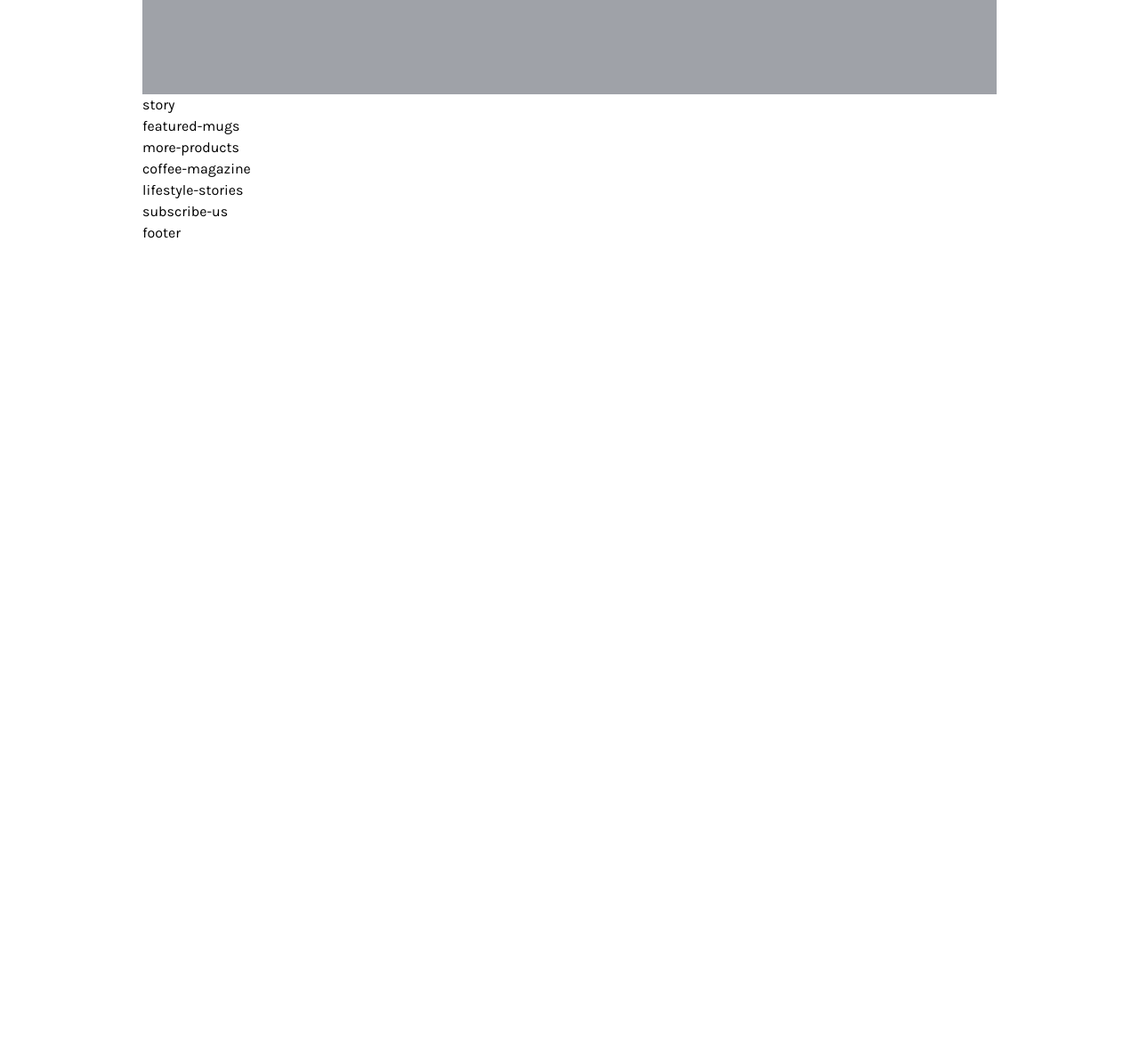
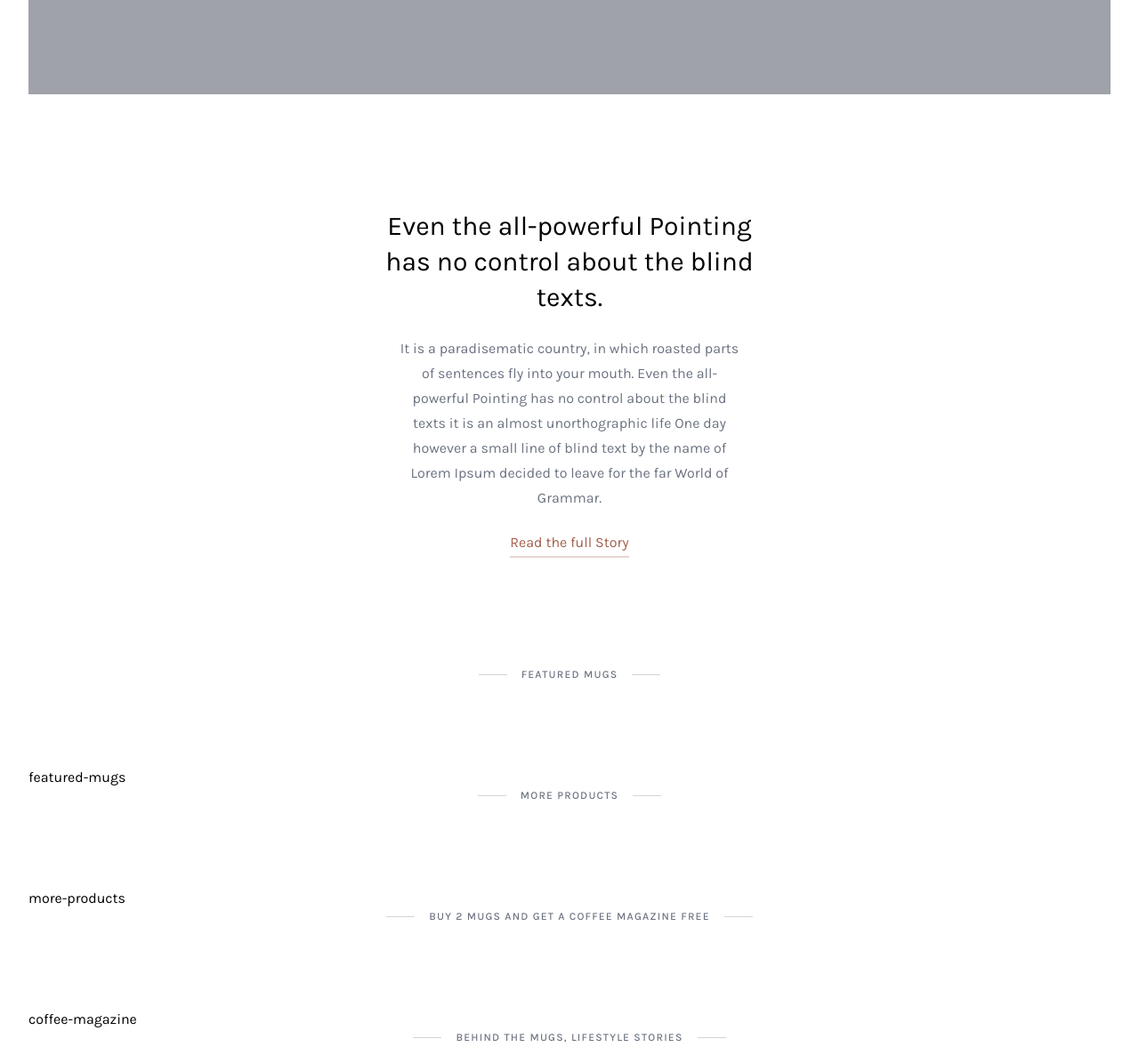
Before and after one commit to hvQuoc133/Coffee-style, a website: page public/index.html in a window 1280 px wide. Shown: the part 500-1677 px from the top of the page at 89% size. Before the commit the page ends 800 px from the top, so only its background shows below. Drawn offline with nearby package versions, Linux system fonts and the light colour scheme; files that its build step writes are made by us from their sources.

Commit message:
Update index.html, input.css, and tailwind.config.js

```diff
--- a/public/index.html
+++ b/public/index.html
@@ -1,5 +1,6 @@
 <!DOCTYPE html>
 <html lang="en">
+
 <head>
     <meta charset="UTF-8">
     <meta name="viewport" content="width=device-width, initial-scale=1.0">
@@ -8,9 +9,10 @@
     <script src="main.js" type="text/javascript" async></script>
     <title>Coffee style</title>
 </head>
+
 <body>
     <div id="root">
-        <div class="content-wrapper font-Karla w-full max-w-screen-lg text-base mx-auto px-8">
+        <div class="content-wrapper font-Karla max-w-screen-2xl text-base mx-auto px-8">
             <header class="p-6 mx-auto">
                 <nav class="flex flex-row justify-between items-center relative">
 
@@ -18,7 +20,8 @@
                         CoffeeStyle.
                     </div>
 
-                    <ul id="cf-top-menu" class="basis-3/6 hidden lg:flex lg:items-center lg:justify-end lg:gap-8 uppercase text-sm text-gray-500 font-medium">
+                    <ul id="cf-top-menu"
+                        class="basis-3/6 hidden lg:flex lg:items-center lg:justify-end lg:gap-8 uppercase text-sm text-gray-500 font-medium">
                         <li class="cf-top-menu-item">
                             <a href="#" class="">Home</a>
                         </li>
@@ -39,11 +42,14 @@
                         </li>
                     </ul>
 
-                    <ul class="basis-3/6 lg:basis-1/6 flex justify-end lg:justify-start items-center ml-16 uppercase text-sm text-gray-500 font-medium">
+                    <ul
+                        class="basis-3/6 lg:basis-1/6 flex justify-end lg:justify-start items-center ml-16 uppercase text-sm text-gray-500 font-medium">
                         <li class="cf-top-menu-item">
                             <a href="#" class="flex items-center">
-                                <svg xmlns="http://www.w3.org/2000/svg" fill="none" viewBox="0 0 24 24" stroke-width="1.5" stroke="currentColor" class="cf-icon">
-                                    <path stroke-linecap="round" stroke-linejoin="round" d="M15.75 10.5V6a3.75 3.75 0 1 0-7.5 0v4.5m11.356-1.993 1.263 12c.07.665-.45 1.243-1.119 1.243H4.25a1.125 1.125 0 0 1-1.12-1.243l1.264-12A1.125 1.125 0 0 1 5.513 7.5h12.974c.576 0 1.059.435 1.119 1.007ZM8.625 10.5a.375.375 0 1 1-.75 0 .375.375 0 0 1 .75 0Zm7.5 0a.375.375 0 1 1-.75 0 .375.375 0 0 1 .75 0Z" />
+                                <svg xmlns="http://www.w3.org/2000/svg" fill="none" viewBox="0 0 24 24"
+                                    stroke-width="1.5" stroke="currentColor" class="cf-icon">
+                                    <path stroke-linecap="round" stroke-linejoin="round"
+                                        d="M15.75 10.5V6a3.75 3.75 0 1 0-7.5 0v4.5m11.356-1.993 1.263 12c.07.665-.45 1.243-1.119 1.243H4.25a1.125 1.125 0 0 1-1.12-1.243l1.264-12A1.125 1.125 0 0 1 5.513 7.5h12.974c.576 0 1.059.435 1.119 1.007ZM8.625 10.5a.375.375 0 1 1-.75 0 .375.375 0 0 1 .75 0Zm7.5 0a.375.375 0 1 1-.75 0 .375.375 0 0 1 .75 0Z" />
                                 </svg>
                                 <span class="mx-2">Cart</span>
                                 <span class="cf-bagde-cricle bg-orange-400 text-white">9+</span>
@@ -51,22 +57,26 @@
                         </li>
                     </ul>
                     <div class="basis-1/6 lg:hidden flex items-center cursor-pointer px-3 sm:px-8">
-                    <svg id="cf-toggle-top-menu-icon" xmlns="http://www.w3.org/2000/svg" fill="none" viewBox="0 0 24 24" strokeWidth={1.5} stroke="currentColor" class="cf-icon">
-                        <path strokeLinecap="round" strokeLinejoin="round" d="M3.75 6.75h16.5M3.75 12h16.5m-16.5 5.25h16.5" />
+                        <svg id="cf-toggle-top-menu-icon" xmlns="http://www.w3.org/2000/svg" fill="none"
+                            viewBox="0 0 24 24" strokeWidth={1.5} stroke="currentColor" class="cf-icon">
+                            <path strokeLinecap="round" strokeLinejoin="round"
+                                d="M3.75 6.75h16.5M3.75 12h16.5m-16.5 5.25h16.5" />
                         </svg>
 
                     </div>
                 </nav>
             </header>
             <main>
-                <div class="slider h-[530px] bg-slider-bg bg-cover bg-no-repeat bg-bottom">
+                <div class="slider h-[530px] w-  bg-slider-bg bg-cover bg-no-repeat bg-bottom">
                     <div class="w-full h-full flex justify-center items-center bg-gray-900 bg-opacity-40">
                         <div class="mx-16 text-white text-center">
                             <div class="uppercase mb-6">Best place to buy coffee</div>
                             <div class="font-medium text-5xl mb-6">Coffee Mugs</div>
-                        <div class="font-medium text-lg mb-8">The most versatile furniture system ever created. Designed to fit your life, made to move and grow.</div>
+                            <div class="font-medium text-lg mb-8">The most versatile furniture system ever created.
+                                Designed to fit your life, made to move and grow.</div>
                             <div class="flex justify-center">
-                           <div class="uppercase bg-white text-gray-900 w-max tracking-wider py-4 px-8 text-sm font-semibold cursor-pointer hover:bg-opacity-95">
+                                <div
+                                    class="uppercase bg-white text-gray-900 w-max tracking-wider py-4 px-8 text-sm font-semibold cursor-pointer hover:bg-opacity-95">
                                     Explore Our Products
                                 </div>
                             </div>
@@ -75,21 +85,57 @@
                 </div> <!--End slider-->
 
                 <div class="story">
-                    story
+                    <div class="w-full h-full flex justify-center items-center">
+                        <div class="px-4 sm:px-16 md:px-32 lg:px-64 xl:px-96 py-32 text-center">
+                            <div class="text-3xl leading-10 mb-6 font-normal">Even the all-powerful Pointing has no control about the blind texts.</div>
+                            <div class="px-7 text-gray-500 leading-7 mb-6">It is a paradisematic country, in which roasted parts of sentences fly into your mouth.
+                                Even the all-powerful Pointing has no control about the blind texts it is an almost
+                                unorthographic
+                                life One day however a small line of blind text by the name of Lorem Ipsum decided to
+                                leave for the
+                                far World of Grammar.</div>
+                            <div>
+                                <a class="text-coffee-400 hover:text-coffee-600 relative after:absolute after:-bottom-2 after:left-0
+                                after:bg-coffee-50 hover:after:bg-coffee-200 after:h-0.5 after:w-full after:transition-all after:ease-in-out after:duration-400" href="#">Read the full Story</a>
+                            </div>
+                        </div>
+
+                    </div>
                 </div> <!--End story-->
+
+                <div class="cf-subheadline">
+                    <div class="cf-subheadline-deco-line"></div>
+                    <div class="cf-subheadline-label">Featured mugs</div>
+                    <div class="cf-subheadline-deco-line"></div>
+                </div>
 
                 <div class="featured-mugs">
                     featured-mugs
                 </div> <!--End featured-mugs-->
 
+                <div class="cf-subheadline">
+                    <div class="cf-subheadline-deco-line"></div>
+                    <div class="cf-subheadline-label">More products</div>
+                    <div class="cf-subheadline-deco-line"></div>
+                </div>
                 <div class="more-products">
                     more-products
                 </div> <!--End more-products-->
 
+                <div class="cf-subheadline">
+                    <div class="cf-subheadline-deco-line"></div>
+                    <div class="cf-subheadline-label">Buy 2 mugs and get a coffee magazine free</div>
+                    <div class="cf-subheadline-deco-line"></div>
+                </div>
                 <div class="coffee-magazine">
                     coffee-magazine
                 </div> <!--End coffee-magazine-->
 
+                <div class="cf-subheadline">
+                    <div class="cf-subheadline-deco-line"></div>
+                    <div class="cf-subheadline-label">Behind the mugs, lifestyle stories</div>
+                    <div class="cf-subheadline-deco-line"></div>
+                </div>
                 <div class="lifestyle-stories">
                     lifestyle-stories
                 </div> <!--End lifestyle-stories-->
@@ -104,4 +150,5 @@
         </div> <!--End content-wrapper-->
     </div> <!--End root-->
 </body>
+
 </html>
--- a/src/input.css
+++ b/src/input.css
@@ -10,7 +10,7 @@
 
 .cf-top-menu-item{
     @apply cursor-pointer py-1 hover:text-gray-800 relative after:lg:absolute after:lg:bottom-0 after:lg:left-0
-    after:lg:bg-light-coffee after:lg:h-0.5 after:lg:w-0  hover:after:lg:w-full after:lg:transition-all after:lg:ease-in-out after:lg:duration-300;
+    after:lg:bg-coffee-200 after:lg:h-0.5 after:lg:w-0  hover:after:lg:w-full after:lg:transition-all after:lg:ease-in-out after:lg:duration-300;
 }
 
 .cf-top-menu-item-active{
@@ -24,3 +24,13 @@
 .cf-bagde-cricle{
     @apply text-xs text-center rounded-full px-1.5;
 }
+
+.cf-subheadline{
+    @apply  flex justify-center items-center mb-24;
+}
+.cf-subheadline-deco-line{
+    @apply  w-8 h-px bg-gray-300;
+}
+.cf-subheadline-label{
+    @apply  uppercase mx-4 tracking-widest text-gray-500 font-medium text-xs text-center;
+}
--- a/tailwind.config.js
+++ b/tailwind.config.js
@@ -9,7 +9,12 @@ module.exports = {
         Karla: ['Karla', 'sans-serif']
       },
       colors: {
-        'light-coffee': '#C89f94'
+        'coffee':{
+           50: '#E8D6D0',
+          200: '#C89f94',
+          400: '#A25F4B',
+          600: '#744838',
+        }
       },
       keyframes: {
         slideDown: {
```
Lines whose indentation alone changed are shown as unchanged.
